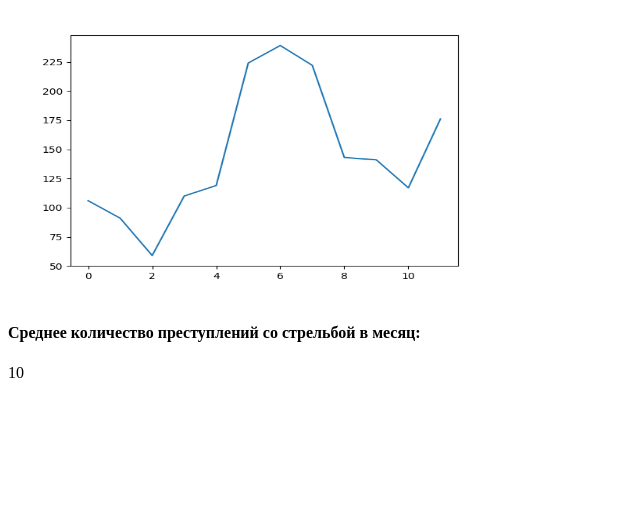
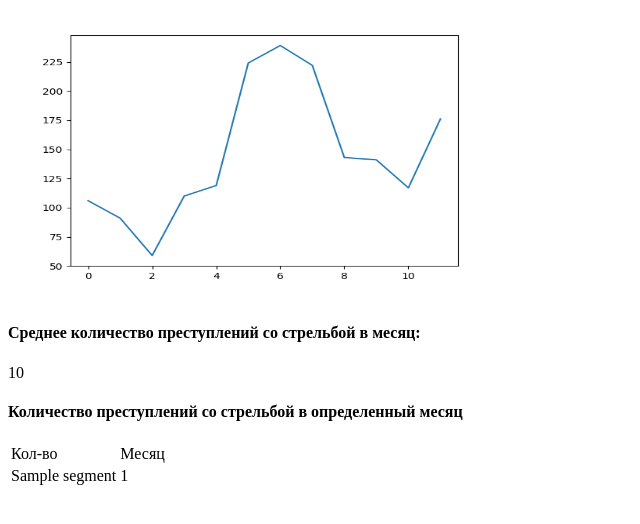
Before and after one commit to advolotkina/crimes-in-boston-course-work, a Flask app: template templates/simple_review.html in a window 1280 px wide. Shown: the part 177-701 px from the top of the page, without its empty margins (0-640 px from the left). Run offline with Flask 2, Linux system fonts and the light colour scheme; the template is opened without the code that fills it: most values are stand-ins (such as "Sample title", 1, 10 or a date in 2020).

Commit message:
Последние изменения после консультации с Ворониной

```diff
--- a/application.py
+++ b/application.py
@@ -81,8 +81,10 @@
     # default_filename = request.args.get('filename')
     month_with_max_shootings = simple_tasks_module.max_shooting_month(default_filename)
     average_shooting_month = simple_tasks_module.average_shooting_month(default_filename)
+    shooting_list = simple_tasks_module.getShootingNumPerMonth(default_filename)
+    i = 1;
     return render_template("simple_review.html",average_shooting_month = average_shooting_month,
-                           month_with_max_shootings = month_with_max_shootings)
+                           month_with_max_shootings = month_with_max_shootings, shooting_list = shooting_list,i = i)
 
 @app.route('/text_review.pdf')
 def hello_pdf():
@@ -91,7 +93,7 @@
 
 @app.route('/simple_review.pdf')
 def simple_pdf():
-    return render_pdf(url_for("simple_review",filename = default_filename))
+    return render_pdf(url_for("simple_review"))
 # main loop to run app in debug mode
 if __name__ == '__main__':
     app.run(host='0.0.0.0')
--- a/templates/simple_review.html
+++ b/templates/simple_review.html
@@ -10,7 +10,21 @@
   <img src="{{url_for('static', filename='shooting_count.png')}}" width="500" height="300"/>
     <h4>Среднее количество преступлений со стрельбой в месяц:</h4>
     <p>{{average_shooting_month}}</p>
-
+    <h4>Количество преступлений со стрельбой в определенный месяц</h4>
+    {% set count = namespace(value=1) %}
+    <table>
+        <tr>
+      <td>Кол-во</td>
+        <td>Месяц</td>
+    </tr>
+    {% for segment in shooting_list %}
+    <tr>
+      <td>{{segment}}</td>
+        <td>{{count.value}}</td>
+    </tr>
+        {% set count.value = count.value + 1 %}
+  {% endfor %}
+            </table>
     </div>
   </body>
 </html>
```
Also changed, not shown: simple_tasks.py (+8 -0 lines), static/district_clustering.png, static/hierarchy_clusters.png.
